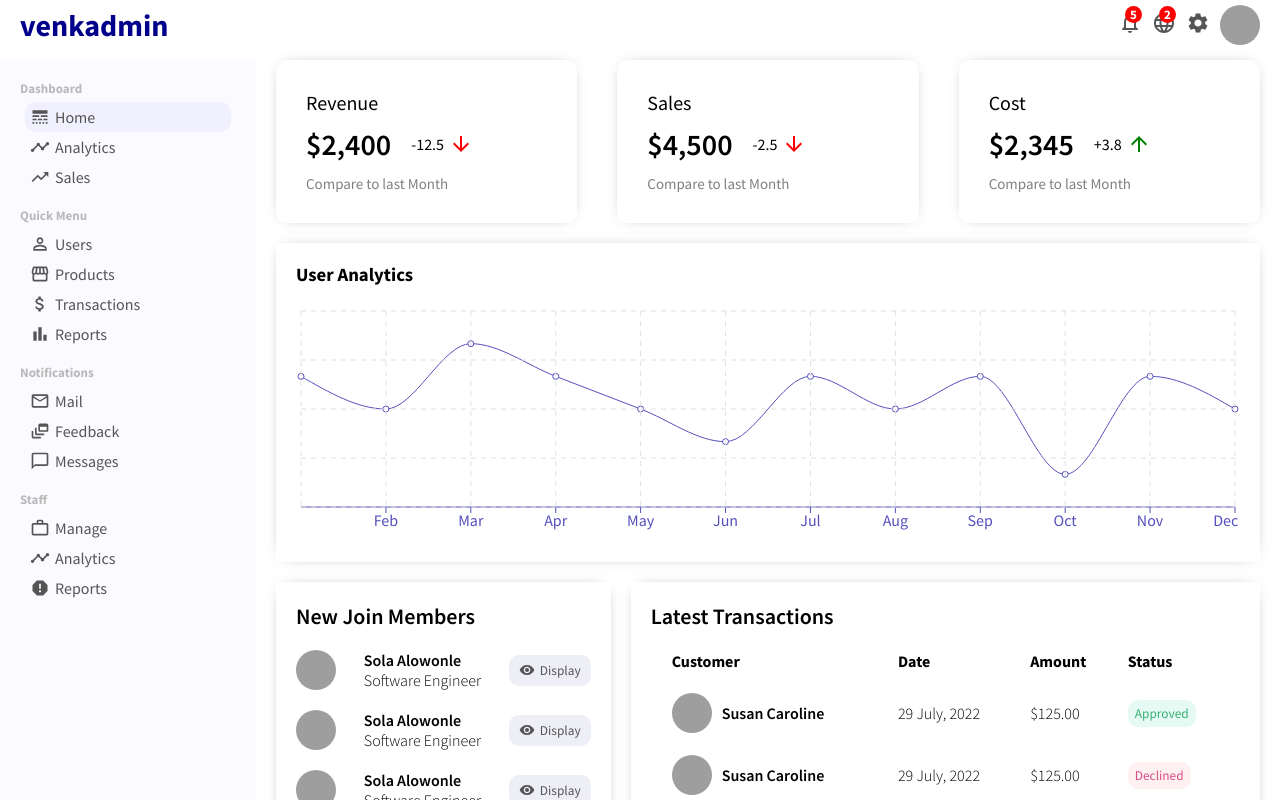
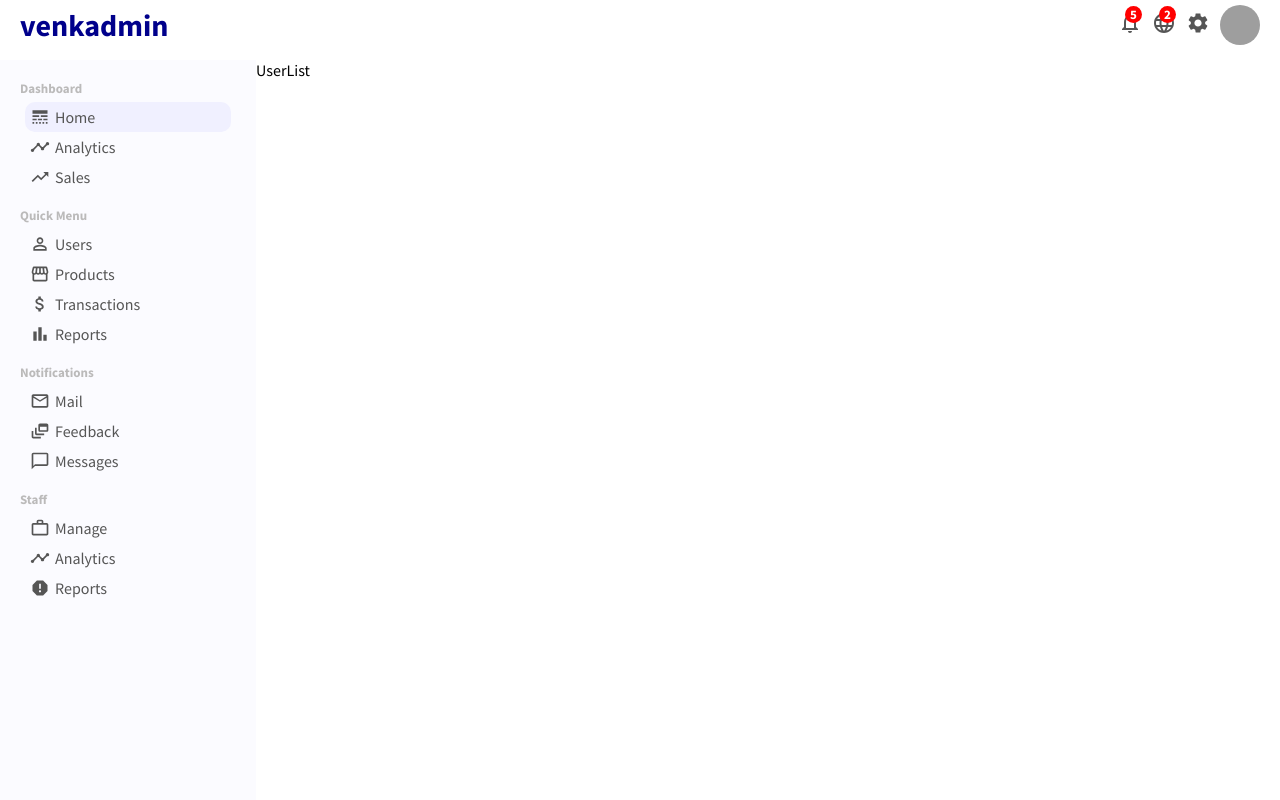
Before and after one commit to LordVOG/react_dashboard, a React (Vite) app: page /users in a window 1280 px wide. Shown: the top 800 px of the page. Built offline with nearby package versions, Linux system fonts and the light colour scheme; grey boxes are pictures that could not be loaded.

Commit message:
React-router-dom resolved after 20 hours

```diff
--- a/package.json
+++ b/package.json
@@ -15,7 +15,7 @@
     "@mui/material": "^5.9.2",
     "react": "^18.2.0",
     "react-dom": "^18.2.0",
-    "react-router-dom": "^6.3.0",
+    "react-router-dom": "6",
     "recharts": "^2.1.13"
   },
   "devDependencies": {
--- a/src/App.jsx
+++ b/src/App.jsx
@@ -3,19 +3,24 @@
 import Topbar from "./components/topbar/Topbar";
 import "./app.css";
 import Home from "./pages/home/Home";
-
+import ReactDOM from "react-dom/client";
+import { BrowserRouter, Routes, Route } from "react-router-dom";
+import UserList from "./pages/userList/UserList";
 
 function App() {
   const [count, setCount] = useState(0);
 
   return (
-    <div>
+    <BrowserRouter>
       <Topbar />
       <div className="container">
         <Sidebar />
-        <Home />
+        <Routes>
+          <Route path="/" element={<Home />}></Route>
+          <Route path="/users" element={<UserList />}></Route>
+        </Routes>
       </div>
-    </div>
+    </BrowserRouter>
   );
 }
 
```
Also changed, not shown: 1 other file (tests, documents, lock files or other folders).
